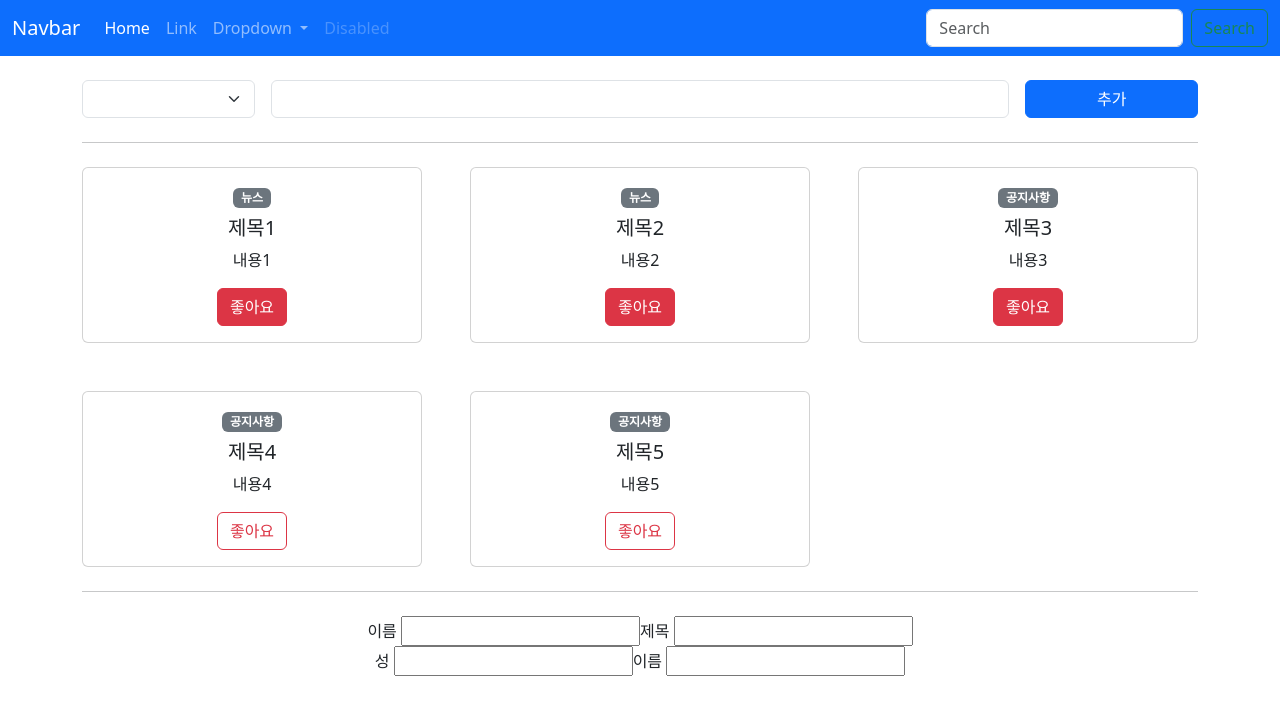
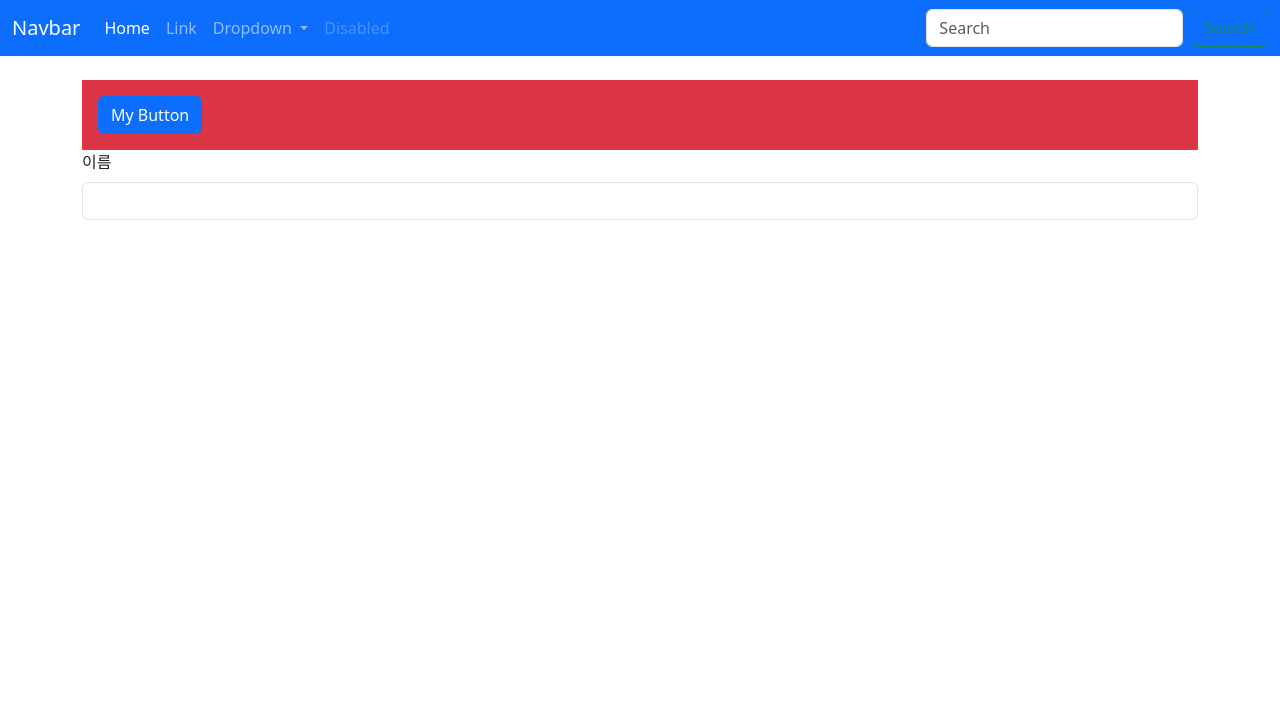
Before and after one commit to seorang42/vuejs3-practice, a Vue app: page / in a window 1280 px wide. Shown: the top 714 px of the page. Built offline with nearby package versions, Linux system fonts and the light colour scheme.

Commit message:
6-5 Non-Prop 속성 (fallthrough 속성)

```diff
--- a/src/components/LabelInput.vue
+++ b/src/components/LabelInput.vue
@@ -1,11 +1,8 @@
 <template>
-	<label>
+	<label class="form-label" id="child-id">
 		{{ label }}
-		<!-- v-model="username" -->
-		<!-- :value="modelValue"
-    @input="event => $emit('update:modelValue', event.target.value)" -->
-		<input v-model="value" type="text" />
 	</label>
+	<input v-model="value" type="text" class="form-control" v-bind="$attrs" />
 </template>
 
 <script>
--- /dev/null
+++ b/src/components/MyButton.vue
@@ -0,0 +1,29 @@
+<template>
+	<div class="p-3 bg-danger">
+		<!-- v-bind="$attrs" -->
+		<button class="btn btn-primary" type="button" @click="sayHello">
+			My Button
+		</button>
+		<!-- {{ $attrs }} -->
+	</div>
+</template>
+
+<script>
+export default {
+	// inheritAttrs: false,
+	emits: ['click'],
+	setup(props, { emit }) {
+		/* console.log('context.attrs: ', context.attrs);
+		console.log('class: ', context.attrs.class);
+		console.log('id: ', context.attrs.id);
+		console.log('onClick: ', context.attrs.onClick);
+		context.attrs.onClick(); */
+		const sayHello = () => {
+			emit('click');
+		};
+		return { sayHello };
+	},
+};
+</script>
+
+<style lang="scss" scoped></style>
--- a/src/components/TheView.vue
+++ b/src/components/TheView.vue
@@ -1,97 +1,26 @@
 <template>
-	<div>
-		<main>
-			<div class="container text-center py-4">
-				<PostCreate @create-post="createPost"></PostCreate>
-
-				<hr class="my-4" />
-
-				<div class="row g-5">
-					<div v-for="post in posts" :key="post.id" class="col col-4">
-						<AppCard
-							:title="post.title"
-							:contents="post.contents"
-							:type="post.type"
-							:is-like="post.isLike"
-							@toggle-like="post.isLike = !post.isLike"
-							:obj="obj"
-							@change-title="obj.title = '김길동'"
-						/>
-					</div>
-				</div>
-
-				<hr class="my-4" />
-				<!--
-					modelValue
-					update:modelValue
-				-->
-				<!-- :model-value="username"
-				@update:model-value="value => (username = value)" -->
-				<LabelInput v-model="username" label="이름"></LabelInput>
-				<LabelTitle v-model:title="username" label="제목"></LabelTitle>
-				<UsernameInput
-					v-model:firstname="firstname"
-					v-model:lastname="lastname"
-				></UsernameInput>
-			</div>
-		</main>
-	</div>
+	<main>
+		<div class="container py-4">
+			<MyButton class="my-button" id="my-button" @click="sayHello"></MyButton>
+			<LabelInput label="이름" data-id="id입니다"></LabelInput>
+		</div>
+	</main>
 </template>
 
 <script>
-import { reactive, ref } from 'vue';
-import AppCard from './AppCard.vue';
-import PostCreate from './PostCreate.vue';
 import LabelInput from './LabelInput.vue';
-import LabelTitle from './LabelTitle.vue';
-import UsernameInput from './UsernameInput.vue';
+import MyButton from './MyButton.vue';
 
 export default {
 	components: {
-		AppCard,
-		PostCreate,
+		MyButton,
 		LabelInput,
-		LabelTitle,
-		UsernameInput,
 	},
 	setup() {
-		const obj = reactive({
-			title: '제목2',
-			contents: '내용2',
-		});
-		const posts = reactive([
-			{ id: 1, title: '제목1', contents: '내용1', isLike: true, type: 'news' },
-			{ id: 2, title: '제목2', contents: '내용2', isLike: true, type: 'news' },
-			{
-				id: 3,
-				title: '제목3',
-				contents: '내용3',
-				isLike: true,
-				type: 'newsasdasf',
-			},
-			{
-				id: 4,
-				title: '제목4',
-				contents: '내용4',
-				isLike: false,
-				type: 'notice',
-			},
-			{
-				id: 5,
-				title: '제목5',
-				contents: '내용5',
-				isLike: false,
-				type: 'notice',
-			},
-		]);
-		const createPost = newPost => {
-			console.log('newPost: ', newPost);
-			posts.push(newPost);
+		const sayHello = () => {
+			alert('안녕하세요');
 		};
-		const username = ref('');
-		const firstname = ref('');
-		const lastname = ref('');
-		return { obj, posts, createPost, username, firstname, lastname };
+		return { sayHello };
 	},
 };
 </script>
```
Also changed, not shown: src/components/PostIndex.vue (added, +94 -0 lines).
